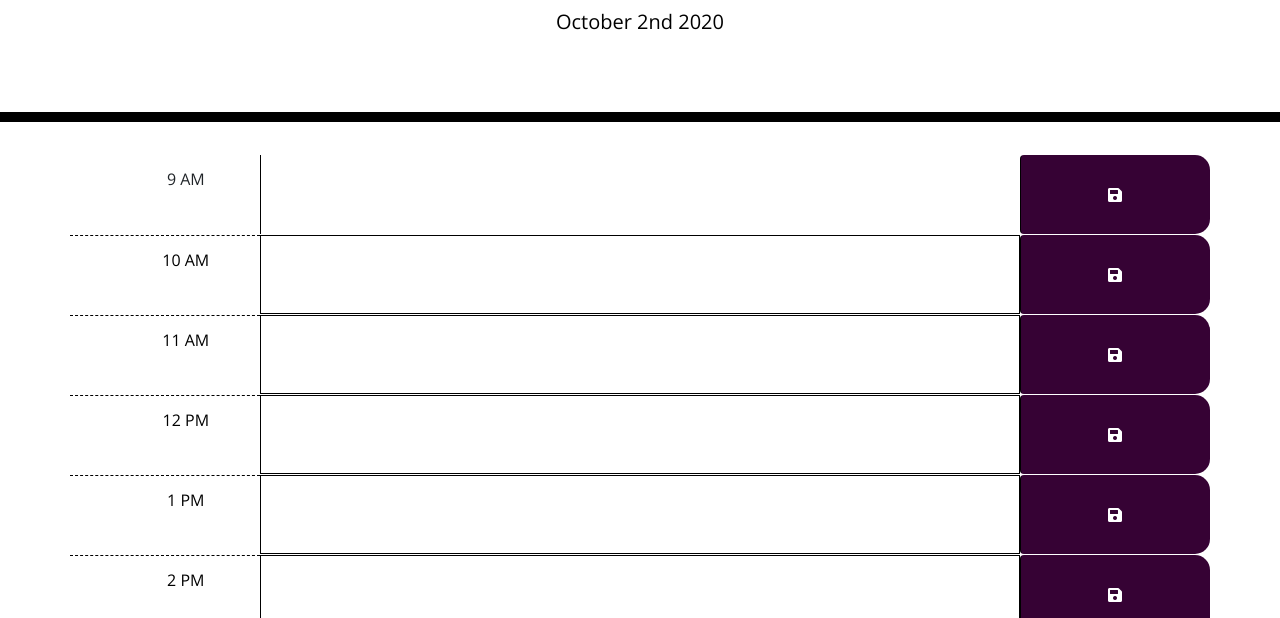
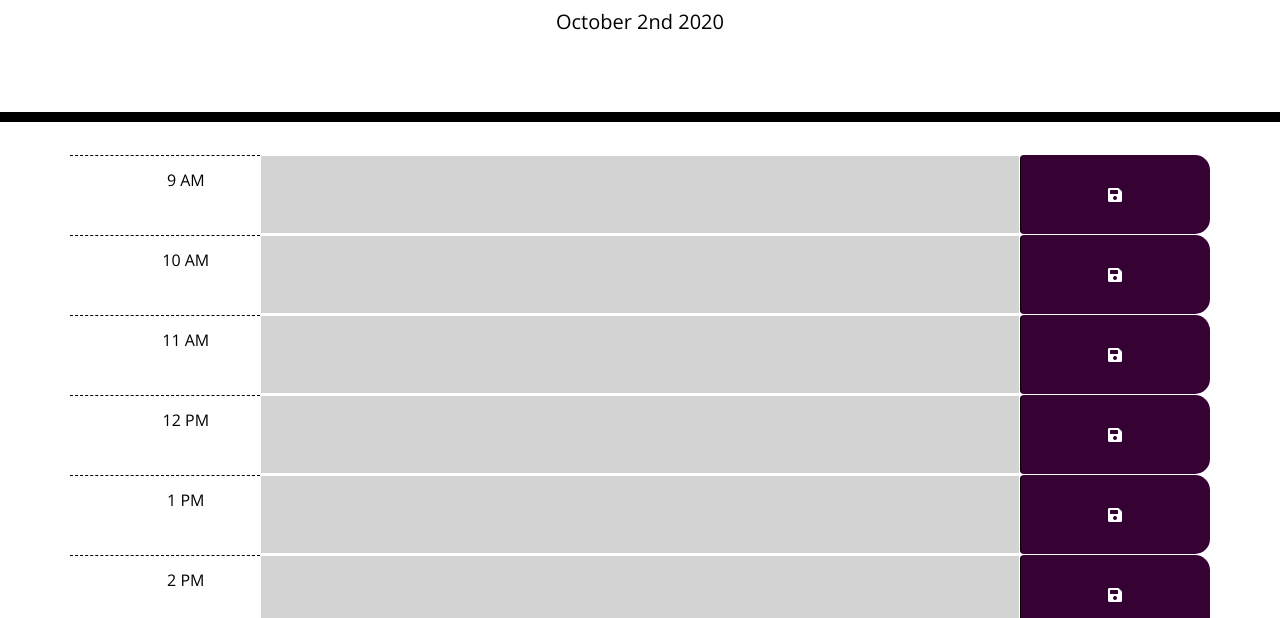
Before and after one commit to dakuglin/work-day-scheduler05, a plain HTML site: page index.html in a window 1280 px wide. Shown: the part 182-800 px from the top of the page. Drawn offline with nearby package versions, Linux system fonts and the light colour scheme.

Commit message:
updated files

```diff
--- a/index.html
+++ b/index.html
@@ -33,10 +33,10 @@
 
       <!--Hour 9-->
       <div class="row time-block" id="hour-9">
-        <div class="col-md-2 hour9">
+        <div class="col-md-2 hour">
           9 AM
         </div>
-        <textarea class="col-md-8 description9"></textarea>
+        <textarea class="col-md-8 description"></textarea>
         <button class="btn saveBtn col-md-2"><i class="fas fa-save"></i></button>
       </div>
 
@@ -48,8 +48,6 @@
         <textarea class="col-md-8 description"></textarea>
         <button class="btn saveBtn col-md-2"><i class="fas fa-save"></i></button>
       </div>
-
-
 
       <!--Hour 11-->
       <div class="row time-block" id="hour-11">
@@ -115,32 +113,6 @@
       </div>
 
 
-
-
-
-
-
-
-
-
-
-
-
-
-
-
-
-
-
-
-
-
-
-
-
-
-
-
     </div>
 
     <script src="https://code.jquery.com/jquery-3.4.1.min.js"></script>
--- a/script.js
+++ b/script.js
@@ -1,70 +1,71 @@
 
-$(document).ready(function() {
+$(document).ready(function() {   //goes in every jQuery script
 
     //display current date in p tag on html
     $('#currentDay').text(moment().format('MMMM Do YYYY'));
 
 
-    function timeblockColor() {
+     //each out on schedule military time
+
+
+    function timeblockColor () {
 
         var time = new Date(); //current time
         var militaryTime = time.getHours(); //military time (just hour)
         console.log(militaryTime);
 
+        var hours = ["9","10","11","12","13","14","15","16","17"];
+        var hourIndex = 0; //index of hours array
 
-        var row =  $(".hour9").text(); //9am
-        console.log(row)
-        var hourNine = parseInt(row);
-        var TEST = time.hourNine;
-        console.log(TEST)
-        console.log(hourNine);
+        for (var i=0; i < hours.length; i++) {
+            if (militaryTime < hours[hourIndex] ) {         //current time is less than
+                console.log("future")                       //future
+                $(".description").addClass("future");
+                hourIndex++;
+                console.log(hours[hourIndex])
 
-        if (militaryTime < hourNine ) {  //current time is less than
+            } else if (militaryTime === hours[hourIndex]) { //current time is equal to
+                console.log("present")                      //present
+                $(".description").addClass("present");
+                hourIndex++;
 
-        //    var test =  $(".hour9").find("textarea")
-        //    console.log(test)
-            $(".hour9").hide()
+            } else if (militaryTime > hours[hourIndex]) {   //current time is greater than
+                console.log("past")                         //past
+                $(".description").addClass("past");
+                hourIndex++;
+            }
+        }
+    }
+
+    timeblockColor();
+
+});
 
 
 
-        } else if (militaryTime === hourNine) {
-
-            //$(".hour9").find("textarea").addClass(".present")
-            $(".hour9").hide()
-
-        } else if (militaryTime > hourNine) {
-            console.log("true")
-
-            //$("hour9 > textarea").addClass("past")
-            //$(".hour9").find("textarea").addClass(".present")
-            //$(".description9").css('color','red')
-        //    var test3 =  $("#hour-9").find("textarea").addClass('.past');
-        //    $(".description9").append(test3)
 
 
-            //var test = $(".description9").css("background-color","red")
-             var test = $(".description9").css("display" ,"visible")
-            .past
-            $(".description9").append(test)
-        }
-    };
-
-    timeblockColor();
 
 
-    // var test = $(".saveBtn").css("background-color","red")
 
-    // $(".saveBtn").append(test)
 
-    //focus on data element firlst
+
+
+
+
+
+
+
+
+
+
+
+
+//focus on data element firlst
 
     //only thing we need date library for is how to tell the time element with the css and at top of screen
 
     // how will wil store this data, how to write it to local storage, how to get it out of local storage
-
-});
-
-
 
 
 //Pseduo Code
--- a/style.css
+++ b/style.css
@@ -27,6 +27,7 @@ textarea{
 }
 
 .time-block{
+  /* border-top: 1px dotted black; */
   text-align: center;
   border-radius: 15px;
 }
```
